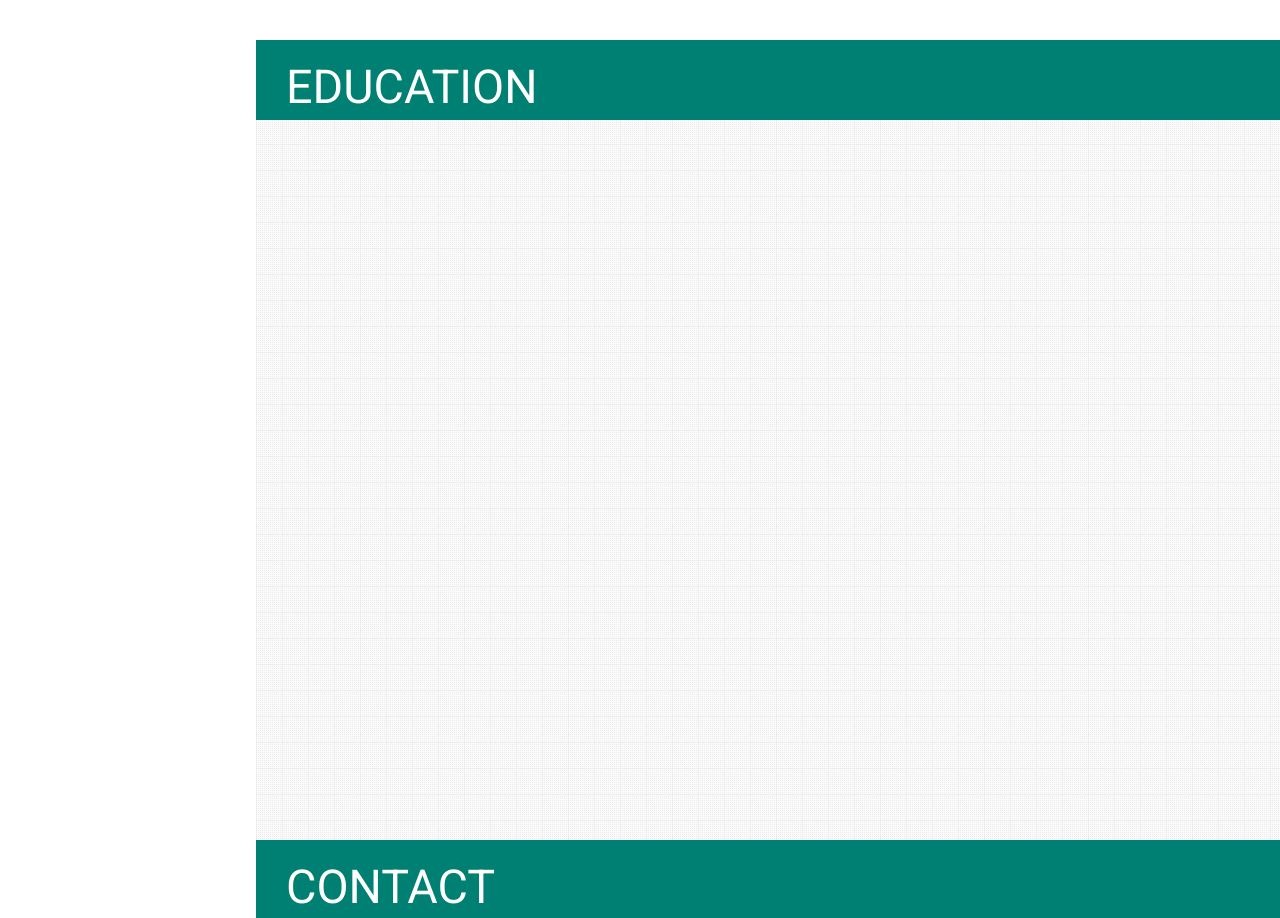
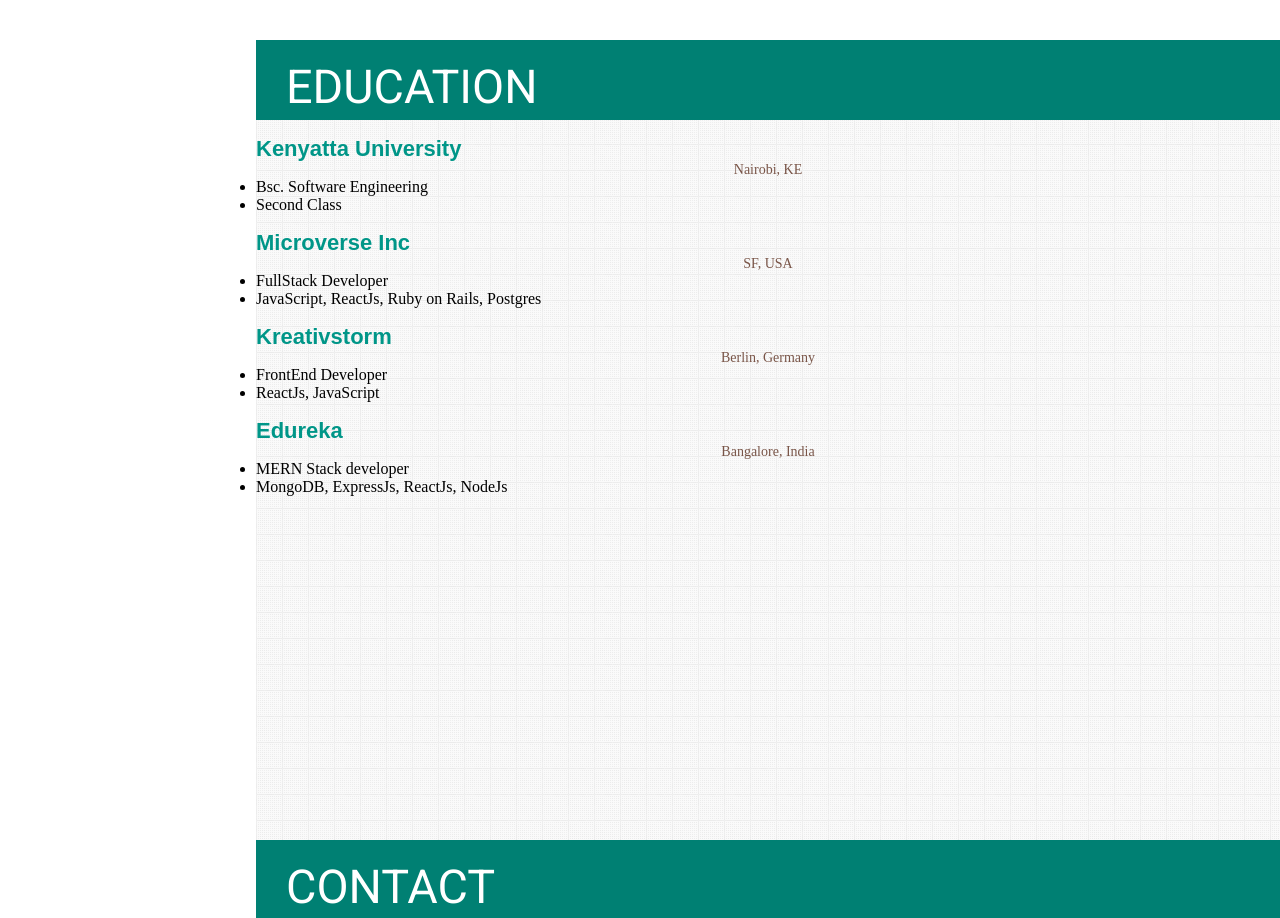
Before and after one commit to asnganje/professional-portoflio-v1, a React (Vite) app: page / in a window 1280 px wide. Shown: the part 4760-5678 px from the top of the page. Built offline with nearby package versions, Linux system fonts and the light colour scheme.

Commit message:
Add education component content

```diff
--- a/src/pages/Education.jsx
+++ b/src/pages/Education.jsx
@@ -1,9 +1,56 @@
 import { Header } from "../components";
+import { nanoid } from "nanoid";
+
+const data = [
+	{
+		id: nanoid(),
+		title: 'Kenyatta University',
+		location: 'Nairobi, KE',
+		cert:  'Bsc. Software Engineering',
+		achieve: 'Second Class'
+	},
+	{
+		id: nanoid(),
+		title: 'Microverse Inc',
+		location: 'SF, USA',
+		cert:  'FullStack Developer',
+		achieve: 'JavaScript, ReactJs, Ruby on Rails, Postgres'
+	},
+	{
+		id: nanoid(),
+		title: 'Kreativstorm',
+		location: 'Berlin, Germany',
+		cert:  'FrontEnd Developer',
+		achieve: 'ReactJs, JavaScript'
+	},
+	{
+		id: nanoid(),
+		title: 'Edureka',
+		location: 'Bangalore, India',
+		cert:  'MERN Stack developer',
+		achieve: 'MongoDB, ExpressJs, ReactJs, NodeJs'
+	},
+]
 
 const Education = () => {
     return <div className="edu">
-                <Header title="education"/>
-        </div>
+		<Header title="education"/>
+		<div className="edu-top-div">
+			{data.map((item)=> {
+				const {id, title, location, cert, achieve} = item
+				return(
+					<div key={id} className="edu-items-div">
+						<h3>{title}</h3>
+						<p>{location}</p>
+						<ul className="edu-ul">
+							<li>{cert}</li>
+							<li>{achieve}</li>
+						</ul>
+					</div>
+				)
+			})}
+		</div>
+	</div>
 }
 
 export default Education;
```
